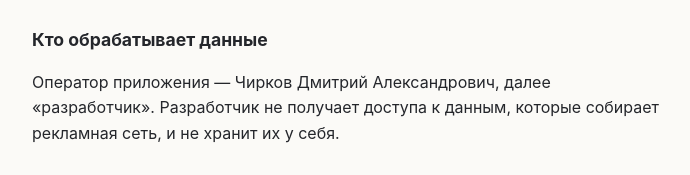
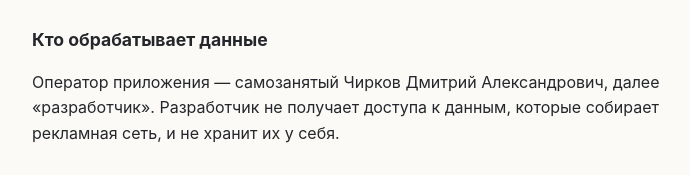
Before and after one commit to dmitriiachirkov-dot/AlpacaGames, a plain HTML site: page filwords/index.html in a window 1280 px wide. Shown: the part 264-439 px from the top of the page, without its empty margins (288-978 px from the left). Drawn offline with Linux system fonts and the light colour scheme.

Commit message:
Update index.html

```diff
--- a/filwords/index.html
+++ b/filwords/index.html
@@ -33,7 +33,7 @@
 подбора объявлений она получает техническую информацию об устройстве.</p>
 
 <h2>Кто обрабатывает данные</h2>
-<p>Оператор приложения — Чирков Дмитрий Александрович, далее
+<p>Оператор приложения — самозанятый Чирков Дмитрий Александрович, далее
 «разработчик». Разработчик не получает доступа к данным, которые собирает
 рекламная сеть, и не хранит их у себя.</p>
 
```
